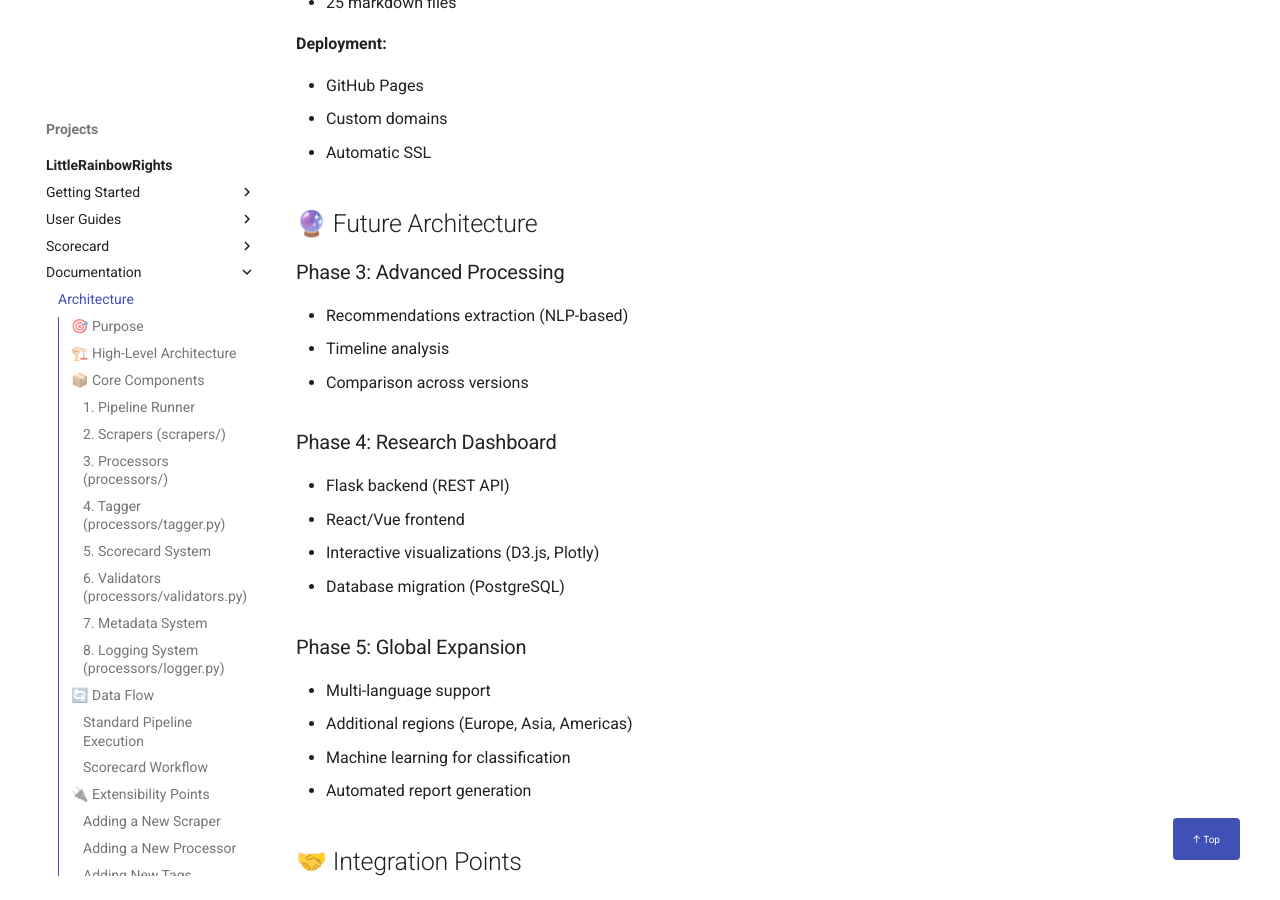
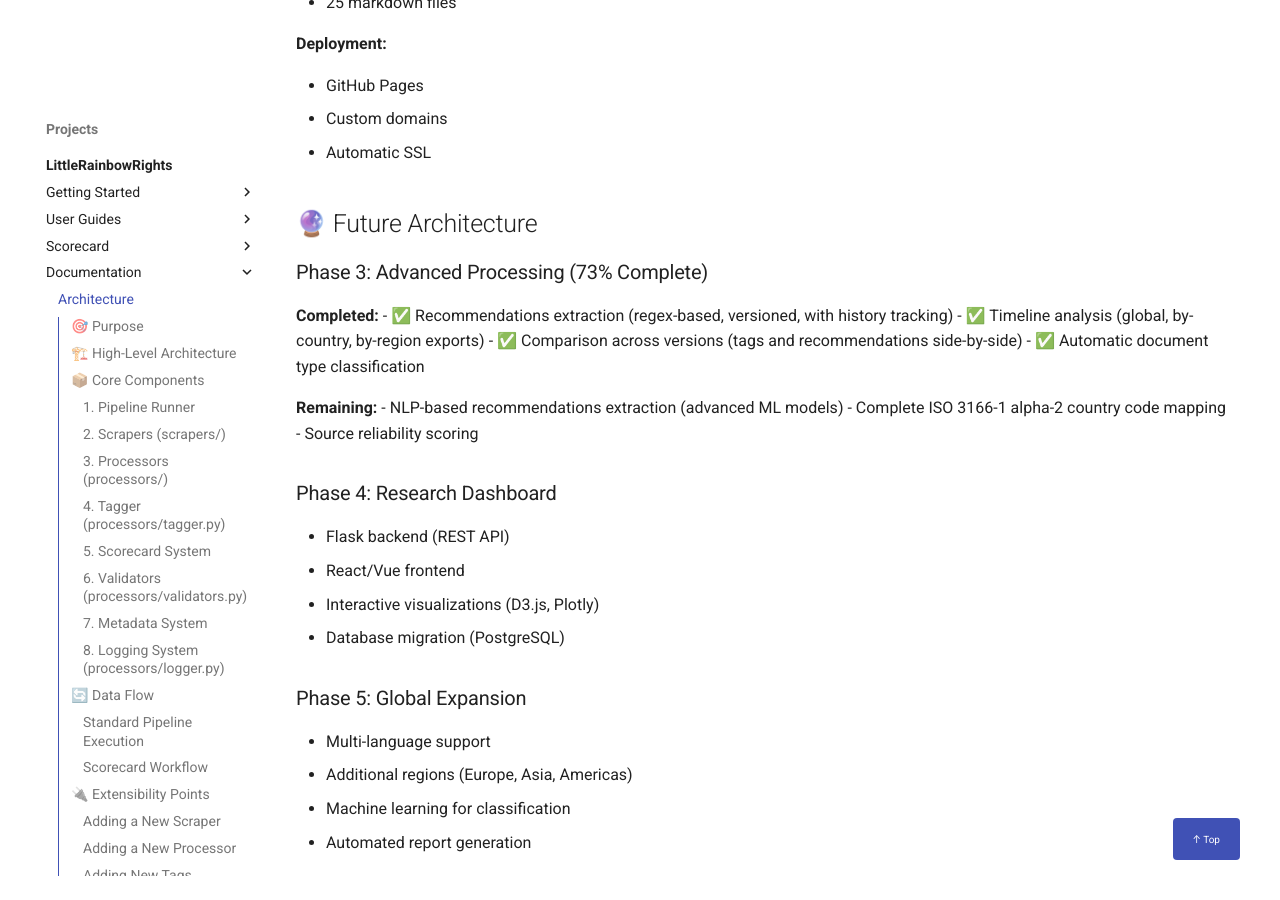
Before and after one commit to MissCrispenCakes/DigitalChild, an MkDocs documentation site: the page built from docs/ARCHITECTURE.md, in a window 1280 px wide and 900 px high, scrolled down 12885 px. Built offline with MkDocs 1.6.1 and Material for MkDocs 9.7.7, drawn with Linux system fonts in a browser that asks for light colours; a script that is not in the unit is left out; comment, search, counter and statistics services are not loaded.

Commit message:
Update documentation to reflect Phase 3 completion across all files
Updated status from "in progress" to "mostly complete (73%)" in:
- README.md: Added completed Phase 3 features to status section
- docs/FAQ.md: Moved recommendations/timeline/comparison from "planned" to "recently completed"
- docs/ARCHITECTURE.md: Updated Future Architecture section with completed vs remaining Phase 3 items

Changes ensure consistency with ROADMAP.md, accurately reflecting that:
- Recommendations extraction (regex-based) is operational
- Timeline exports (global, country, region) are working
- Comparison analytics across versions is implemented
- Only NLP enhancements, ISO mapping, and reliability scoring remain

Co-Authored-By: Claude Sonnet 4.5 <noreply@anthropic.com>

```diff
--- a/docs/ARCHITECTURE.md
+++ b/docs/ARCHITECTURE.md
@@ -540,11 +540,18 @@ GitHub Repository
 
 ## 🔮 Future Architecture
 
-### Phase 3: Advanced Processing
+### Phase 3: Advanced Processing (73% Complete)
 
-- Recommendations extraction (NLP-based)
-- Timeline analysis
-- Comparison across versions
+**Completed:**
+- ✅ Recommendations extraction (regex-based, versioned, with history tracking)
+- ✅ Timeline analysis (global, by-country, by-region exports)
+- ✅ Comparison across versions (tags and recommendations side-by-side)
+- ✅ Automatic document type classification
+
+**Remaining:**
+- NLP-based recommendations extraction (advanced ML models)
+- Complete ISO 3166-1 alpha-2 country code mapping
+- Source reliability scoring
 
 ### Phase 4: Research Dashboard
 
```
Also changed, not shown: README.md (+4 -1 lines), docs/FAQ.md (+9 -5 lines).
